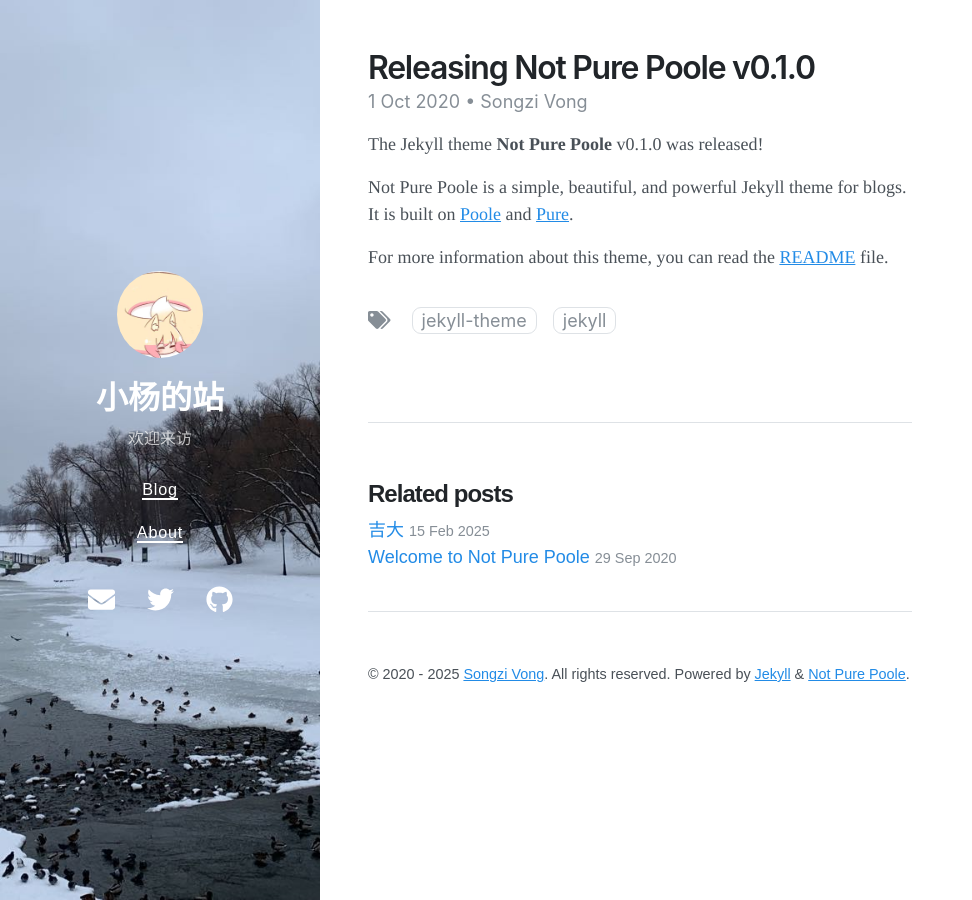
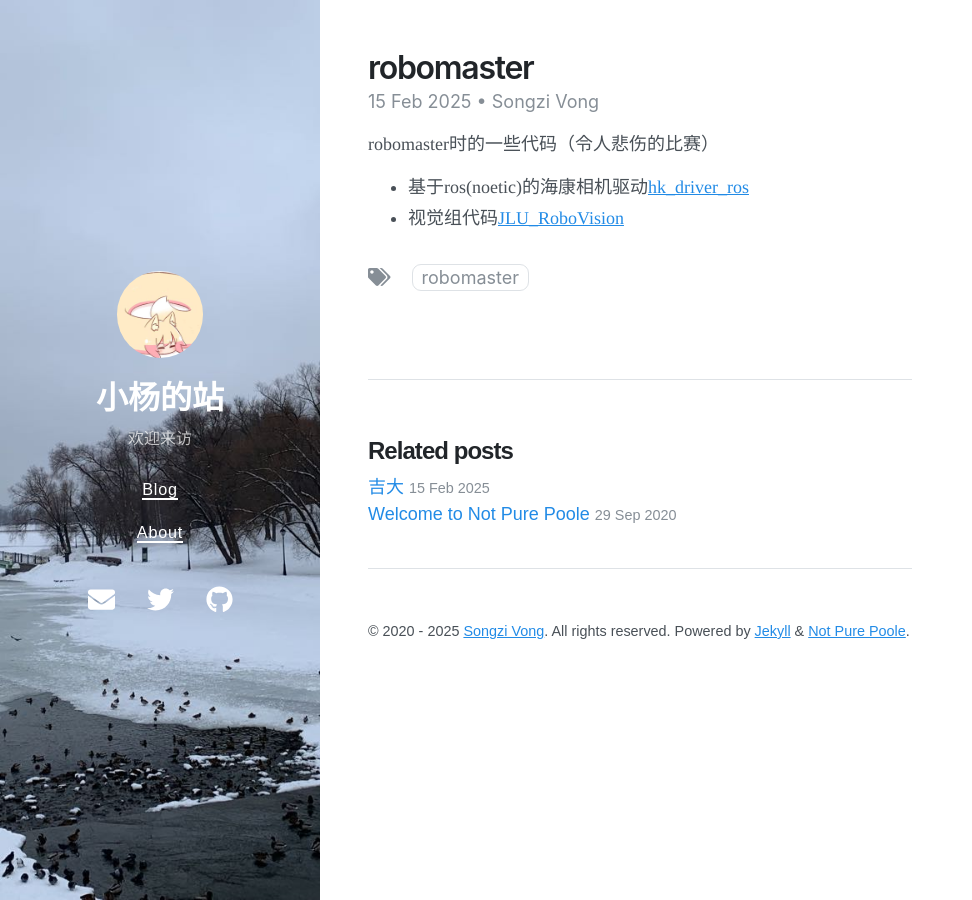
Before and after one commit to Yeither/Yeither.github.io, a Jekyll site: the page built from _posts/2020-10-01-releasing-not-pure-poole-v0-1-0.md, in a window 1280 px wide. Shown: the whole page, without its empty margins (0-972 px from the left). Built offline with Jekyll 4.4.1, drawn with Linux system fonts in a browser that asks for light colours; nearby versions of some CDN libraries.

Commit message:
Update 2020-10-01-releasing-not-pure-poole-v0-1-0.md

```diff
--- a/_posts/2020-10-01-releasing-not-pure-poole-v0-1-0.md
+++ b/_posts/2020-10-01-releasing-not-pure-poole-v0-1-0.md
@@ -1,14 +1,14 @@
 ---
 layout: post
-title: Releasing Not Pure Poole v0.1.0
+title: robomaster
 author: Songzi Vong
 tags:
-- jekyll theme
-- jekyll
-date: 2020-10-01 13:56 +0800
+- robomaster
+date: 2025-02-15 12:54 +0800
 ---
-The Jekyll theme **Not Pure Poole** v0.1.0 was released!
+robomaster时的一些代码（令人悲伤的比赛）
 
-Not Pure Poole is a simple, beautiful, and powerful Jekyll theme for blogs. It is built on [Poole](https://github.com/poole/poole) and [Pure](https://purecss.io/).
+- 基于ros(noetic)的海康相机驱动[hk_driver_ros](https://github.com/Yeither/hk_driver_ros)
+- 视觉组代码[JLU_RoboVision](https://github.com/TARSGO)
 
-For more information about this theme, you can read the [README](https://github.com/vszhub/not-pure-poole/blob/master/README.md) file.
+[^fn-sample_footnote]: 承载着痛苦与悲伤在失望的海里漂荡
```
